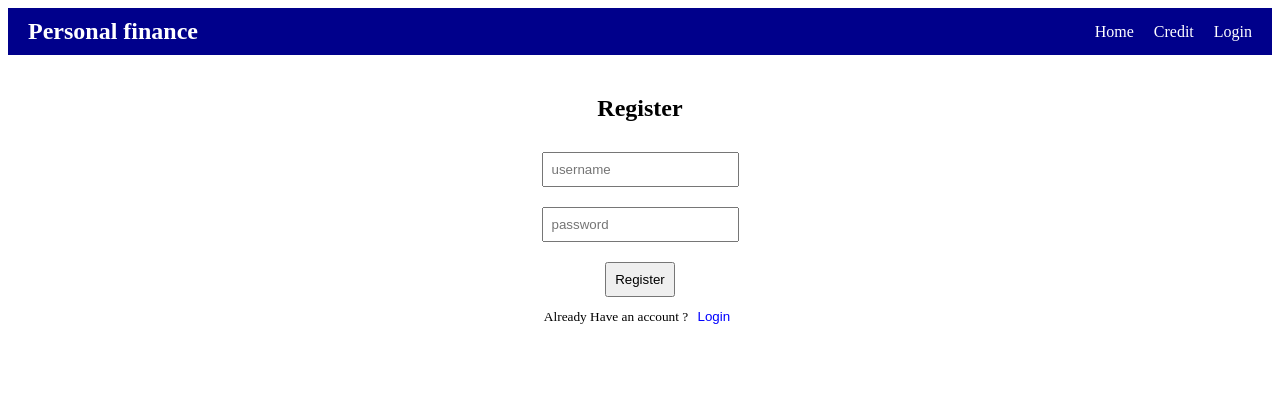
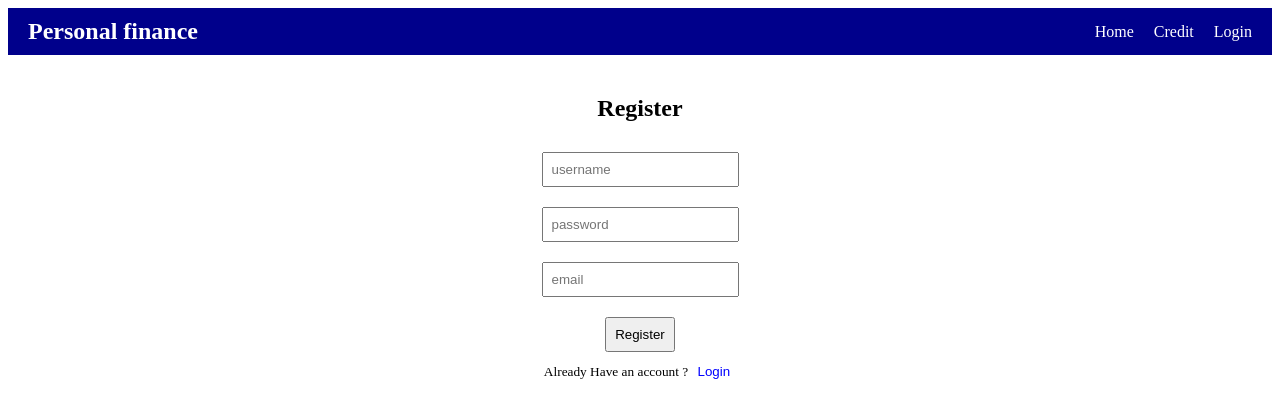
Before and after one commit to AnuragEnnippissery/FinanceTracker-frontend, a React (Vite) app: page /register in a window 1280 px wide. Shown: the top 418 px of the page. Built offline with nearby package versions, Linux system fonts and the light colour scheme.

Commit message:
added email in register form

```diff
--- a/src/components/authentication/register.jsx
+++ b/src/components/authentication/register.jsx
@@ -4,6 +4,7 @@ import { useNavigate } from "react-router-dom";
 function Register(){
     let [username,setUsername]=useState("");
     let [password,setPassword]=useState("");
+    let[email,setEMail]=useState("");
     let navigate=useNavigate();
     async function HandleLogin(){
         //console.log("username",username);
@@ -15,7 +16,7 @@ function Register(){
             headers: {
                 "Content-Type": "application/json"
             },
-            body: JSON.stringify({ username, password })
+            body: JSON.stringify({ username, password ,email})
         })
         //const data = await res.json();
         //console.log(data);
@@ -44,6 +45,9 @@ function Register(){
             <input type="text" id="password" placeholder="password" value={password}
              onChange={(e)=>{setPassword(e.target.value)}} style={{ margin: "10px", padding: "8px" }}></input>
              <br/>
+            <input type="text" id="email" placeholder="email" value={email}
+             onChange={(e)=>{setEMail(e.target.value)}} style={{ margin: "10px", padding: "8px" }}></input>
+             <br/>
             <button onClick={HandleLogin} style={{ margin: "10px", padding: "8px" }}>Register</button>
             <br/>
             <small>Already Have an account ? {" "}
```
